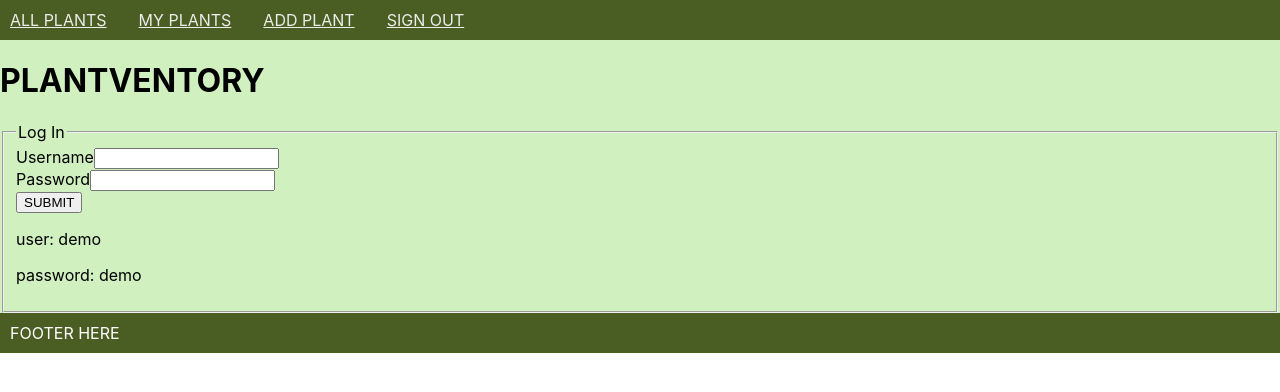
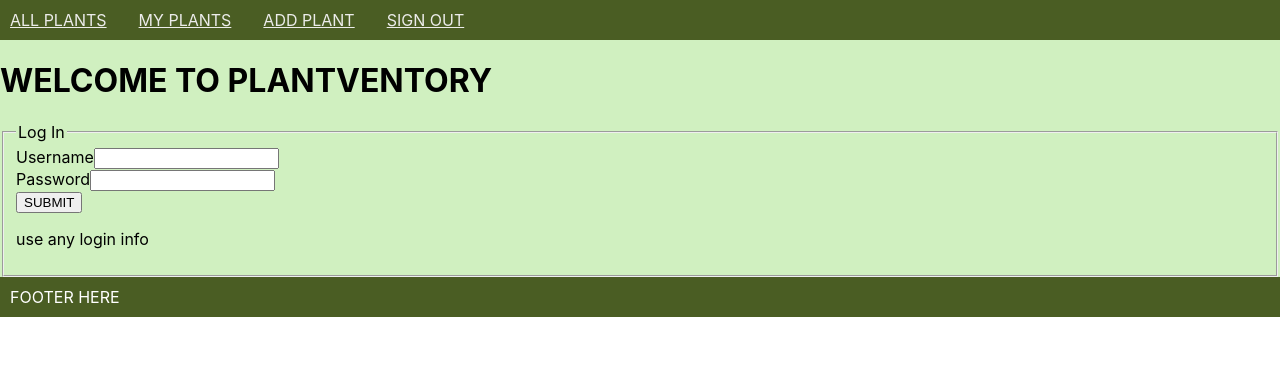
Before and after one commit to angelamasajo/fullstack-capstone, a React (Create React App) app: page / in a window 1280 px wide. Shown: the top 392 px of the page. Built offline with nearby package versions, Linux system fonts and the light colour scheme.

Commit message:
login, plant list, etc.

```diff
--- a/src/LoginPage/LoginPage.js
+++ b/src/LoginPage/LoginPage.js
@@ -1,28 +1,28 @@
 import React, { Component } from 'react';
+// import { Link } from 'react-router-dom;'
 
 class LoginPage extends Component {
+
+
   render () {
+
     return (
       <div className="LoginPage">
         <header>
-          <h1>PLANTVENTORY</h1>
+          <h1> WELCOME TO PLANTVENTORY</h1>
         </header>
-        <form>
+        <form onSubmit={this.routeToHome}>
           <fieldset>
             <legend>Log In</legend>
             <label htmlFor='username'>Username</label>
-            <input name='username' id='username'/><br/>
+            <input name='username' id='username' required/><br/>
             <label htmlFor='password'>Password</label>
-            <input name='password' id='password'/><br/>
-            <button>
-              SUBMIT
+            <input name='password' id='password' required/><br/>
+            <button type="submit">
+                SUBMIT
             </button>
-            <p>
-              user: demo
-            </p>
-            <p>
-              password: demo
-            </p>
+
+            <p>use any login info</p>
           </fieldset>
         </form>
       </div>
--- a/src/MyPlantsPage/MyPlantsPage.js
+++ b/src/MyPlantsPage/MyPlantsPage.js
@@ -8,13 +8,13 @@ renderPlants = () => {
   const {myPlants} = this.context
   return myPlants.map(plant => {
     return (
-      <>
+      <div className='MyPlantItem'>
         <h2>{plant.name}</h2>
         <p>{plant.plantType}</p>
         <p>{plant.toxicity}</p>
         <p>{plant.careDetails}</p>
 
-      </>
+      </div>
     )
   })
 }
--- a/src/PlantListItem/PlantListItem.js
+++ b/src/PlantListItem/PlantListItem.js
@@ -11,9 +11,11 @@ class PlantListItem extends Component {
 
   handleAddToMyList = () => {
     const { name, careDetails, plantType, toxicity } = this.props;
-    console.log(this.props)
+    // console.log(this.props)
     this.context.addToMyPlants({name, careDetails, plantType, toxicity})
-    console.log(this.context.myPlants)
+    // console.log(this.context.myPlants)
+    // this.props.history.push('/my-plants')
+
   }
 
   render () {
```
Also changed, not shown: src/ControlBar/ControlBar.js (deleted, +0 -30 lines).
